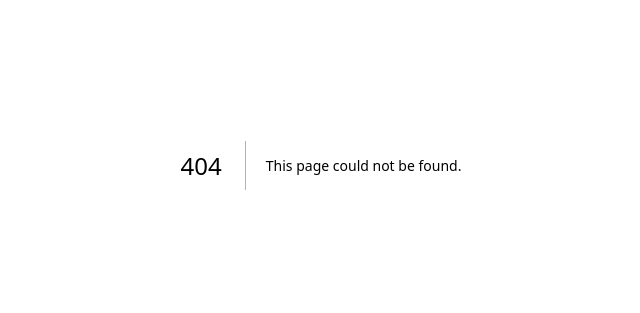
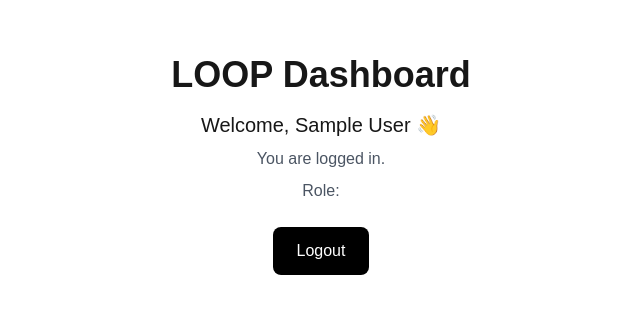
Before and after one commit to shreyaChoudhry/loop-ai, a Next.js app: page /dashboard in a window 1280 px wide. Before the commit this address had no page. Shown: the part 235-548 px from the top of the page, without its empty margins (319-959 px from the left). Built offline with nearby package versions, Linux system fonts and the light colour scheme; no server answers; sample sign-in values are in the browser's storage.

Commit message:
feat: protect dashboard routes

```diff
--- /dev/null
+++ b/src/app/dashboard/LogoutButton.tsx
@@ -0,0 +1,14 @@
+"use client";
+
+import { signOut } from "next-auth/react";
+
+export default function LogoutButton() {
+  return (
+    <button
+      onClick={() => signOut({ callbackUrl: "/login" })}
+      className="mt-6 bg-black text-white px-6 py-3 rounded-lg"
+    >
+      Logout
+    </button>
+  );
+}
--- /dev/null
+++ b/src/app/dashboard/page.tsx
@@ -0,0 +1,35 @@
+import { getServerSession } from "next-auth";
+import { authOptions } from "@/auth";
+import { redirect } from "next/navigation";
+import LogoutButton from "./LogoutButton";
+
+export default async function DashboardPage() {
+  const session = await getServerSession(authOptions);
+
+  if (!session) {
+    redirect("/login");
+  }
+
+  return (
+    <main className="min-h-screen flex items-center justify-center">
+      <div className="text-center">
+        <h1 className="text-4xl font-bold">
+          LOOP Dashboard
+        </h1>
+
+        <p className="mt-4 text-xl">
+          Welcome, {session.user.name} 👋
+        </p>
+
+        <p className="mt-2 text-gray-600">
+          You are logged in.
+        </p>
+
+        <p className="mt-2 text-gray-600">
+          Role: {session.user.role}
+        </p>
+    <LogoutButton />
+      </div>
+    </main>
+  );
+}
--- a/src/auth.ts
+++ b/src/auth.ts
@@ -1,12 +1,9 @@
-import NextAuth from "next-auth";
+import NextAuth, { NextAuthOptions } from "next-auth";
 import CredentialsProvider from "next-auth/providers/credentials";
 import bcrypt from "bcrypt";
-
 import prisma from "./lib/prisma";
 
-
-
-const handler = NextAuth({
+export const authOptions: NextAuthOptions = {
   providers: [
     CredentialsProvider({
       name: "Credentials",
@@ -85,6 +82,8 @@ const handler = NextAuth({
   },
 
   secret: process.env.NEXTAUTH_SECRET,
-});
+};
+
+const handler = NextAuth(authOptions);
 
 export { handler as GET, handler as POST };
```
